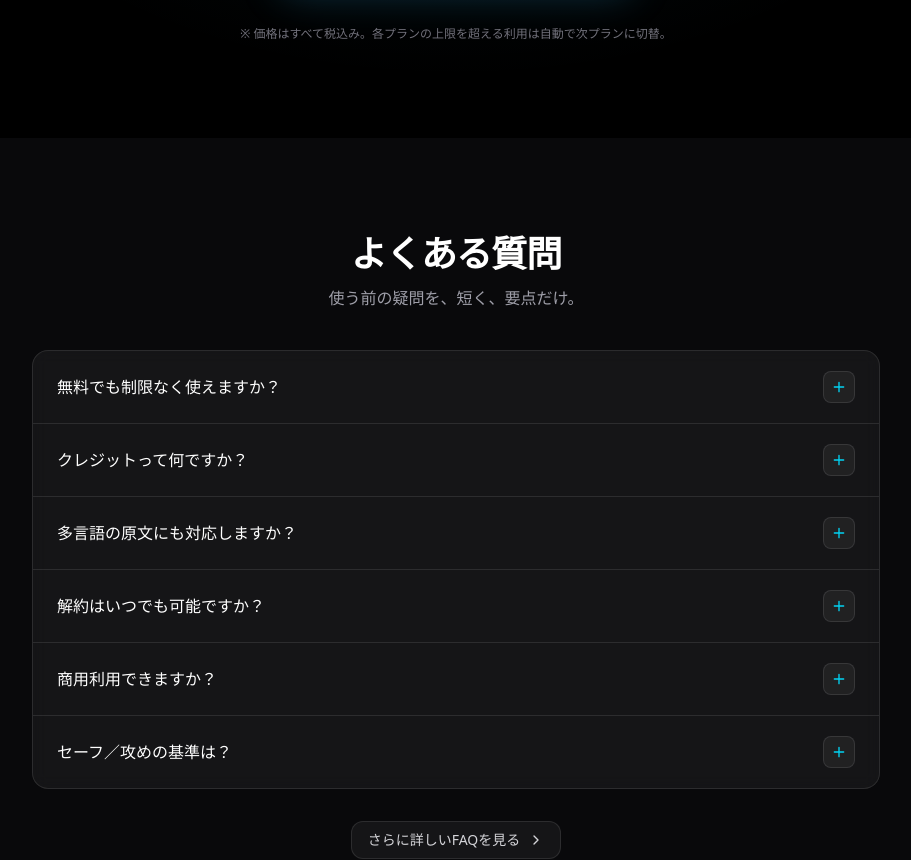
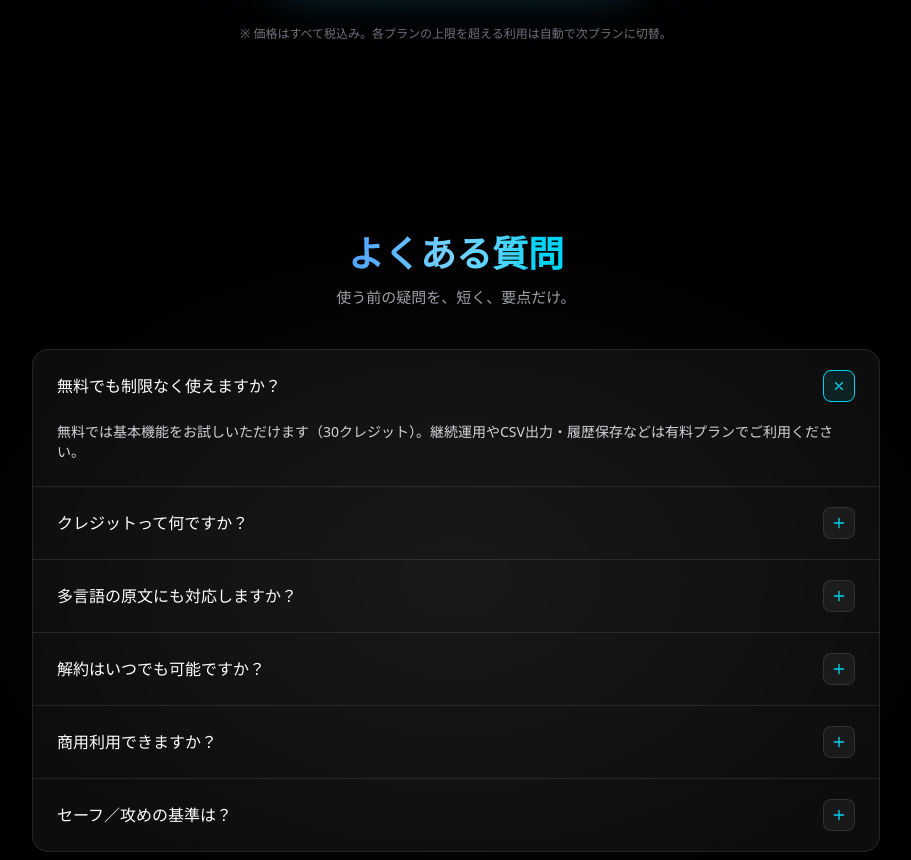
Before and after one commit to Waltz0820/boostsuite-app, a Next.js app: page / in a window 1280 px wide. Shown: the part 5440-6300 px from the top of the page, without its empty margins (184-1095 px from the left). Built offline with nearby package versions, Linux system fonts and the light colour scheme.

Commit message:
feat: 変更内容

```diff
--- a/app/components/FAQDark.tsx
+++ b/app/components/FAQDark.tsx
@@ -1,6 +1,6 @@
 "use client";
 
-import React, {useRef, useState, useEffect} from "react";
+import React, { useRef, useState, useEffect } from "react";
 
 type QA = {
   q: string;
@@ -36,35 +36,35 @@ const qas: QA[] = [
 
 export default function FAQDark() {
   return (
-    <section className="relative bg-zinc-950 py-24 text-white">
-      {/* subtle glow */}
+    <section className="relative bg-black py-24 text-white overflow-hidden">
+      {/* 背景ノイズ＋グラデ */}
       <div
         aria-hidden
-        className="pointer-events-none absolute inset-0 bg-gradient-radial from-cyan-500/10 via-transparent to-transparent"
-        style={{
-          maskImage:
-            "radial-gradient(60% 60% at 50% 50%, rgba(0,0,0,0.9) 30%, rgba(0,0,0,1) 100%)",
-        }}
+        className="pointer-events-none absolute inset-0 bg-[radial-gradient(ellipse_at_center,rgba(255,255,255,0.05),transparent_60%)]"
       />
 
       <div className="relative mx-auto max-w-4xl px-6">
-        <h2 className="text-center text-3xl md:text-4xl font-bold tracking-tight">
-          よくある質問
+        <h2 className="text-center text-3xl md:text-4xl font-bold mb-3">
+          <span className="bg-gradient-to-r from-blue-400 via-sky-300 to-cyan-400 bg-clip-text text-transparent">
+            よくある質問
+          </span>
         </h2>
-        <p className="mt-3 text-center text-zinc-400">
+        <p className="text-center text-zinc-400 text-[15px] mb-10">
           使う前の疑問を、短く、要点だけ。
         </p>
 
-        <div className="mt-10 divide-y divide-white/10 rounded-2xl border border-white/10 bg-white/5 backdrop-blur-sm">
+        {/* Accordion */}
+        <div className="divide-y divide-white/10 rounded-2xl border border-white/10 bg-white/5 backdrop-blur-sm">
           {qas.map((item, i) => (
-            <AccordionItem key={i} index={i} q={item.q} a={item.a} />
+            <AccordionItem key={i} index={i} q={item.q} a={item.a} defaultOpen={i === 0} />
           ))}
         </div>
 
+        {/* 詳細リンク */}
         <div className="mt-8 text-center">
           <a
             href="/faq"
-            className="inline-flex items-center gap-2 rounded-xl border border-white/10 bg-white/5 px-4 py-2 text-sm text-zinc-300 hover:bg-white/10"
+            className="inline-flex items-center gap-2 rounded-xl border border-white/10 bg-white/5 px-4 py-2 text-sm text-zinc-300 hover:bg-white/10 transition"
           >
             さらに詳しいFAQを見る
             <svg width="16" height="16" viewBox="0 0 24 24" className="text-zinc-300">
@@ -84,31 +84,32 @@ export default function FAQDark() {
   );
 }
 
-/* ---------- Sub components ---------- */
+/* ---------- AccordionItem ---------- */
 
 function AccordionItem({
   index,
   q,
   a,
+  defaultOpen = false,
 }: {
   index: number;
   q: string;
   a: React.ReactNode;
+  defaultOpen?: boolean;
 }) {
-  const [open, setOpen] = useState(false);
+  const [open, setOpen] = useState(defaultOpen);
   const bodyRef = useRef<HTMLDivElement>(null);
-  const [height, setHeight] = useState<number | "auto">(0);
+  const [height, setHeight] = useState<number | "auto">(defaultOpen ? "auto" : 0);
 
   useEffect(() => {
     if (!bodyRef.current) return;
     if (open) {
       const h = bodyRef.current.scrollHeight;
       setHeight(h);
-      const id = setTimeout(() => setHeight("auto"), 200); // after transition
+      const id = setTimeout(() => setHeight("auto"), 200);
       return () => clearTimeout(id);
     } else {
       const h = bodyRef.current.scrollHeight;
-      // set current height first then to 0 to animate close
       setHeight(h);
       const id = requestAnimationFrame(() => setHeight(0));
       return () => cancelAnimationFrame(id);
@@ -122,11 +123,9 @@ function AccordionItem({
         aria-expanded={open}
         aria-controls={`faq-panel-${index}`}
         onClick={() => setOpen((v) => !v)}
-        className="flex w-full items-center justify-between gap-6 px-6 py-5 text-left hover:bg-white/5 focus:outline-none focus-visible:ring-2 focus-visible:ring-cyan-500"
+        className="flex w-full items-center justify-between gap-6 px-6 py-5 text-left hover:bg-white/5 transition-colors focus:outline-none"
       >
-        <span className="text-[15px] md:text-base font-medium text-white">
-          {q}
-        </span>
+        <span className="text-[15px] md:text-base font-medium text-white">{q}</span>
         <span
           className={`grid h-8 w-8 place-items-center rounded-lg border ${
             open ? "border-cyan-400 bg-cyan-400/10" : "border-white/10 bg-white/5"
@@ -155,7 +154,7 @@ function AccordionItem({
         role="region"
         aria-hidden={!open}
         className="overflow-hidden transition-[height] duration-200 ease-in-out"
-        style={{ height: height === "auto" ? "auto" as const : `${height}px` }}
+        style={{ height: height === "auto" ? "auto" : `${height}px` }}
       >
         <div ref={bodyRef} className="px-6 pb-6 text-sm text-zinc-300">
           {a}
```
